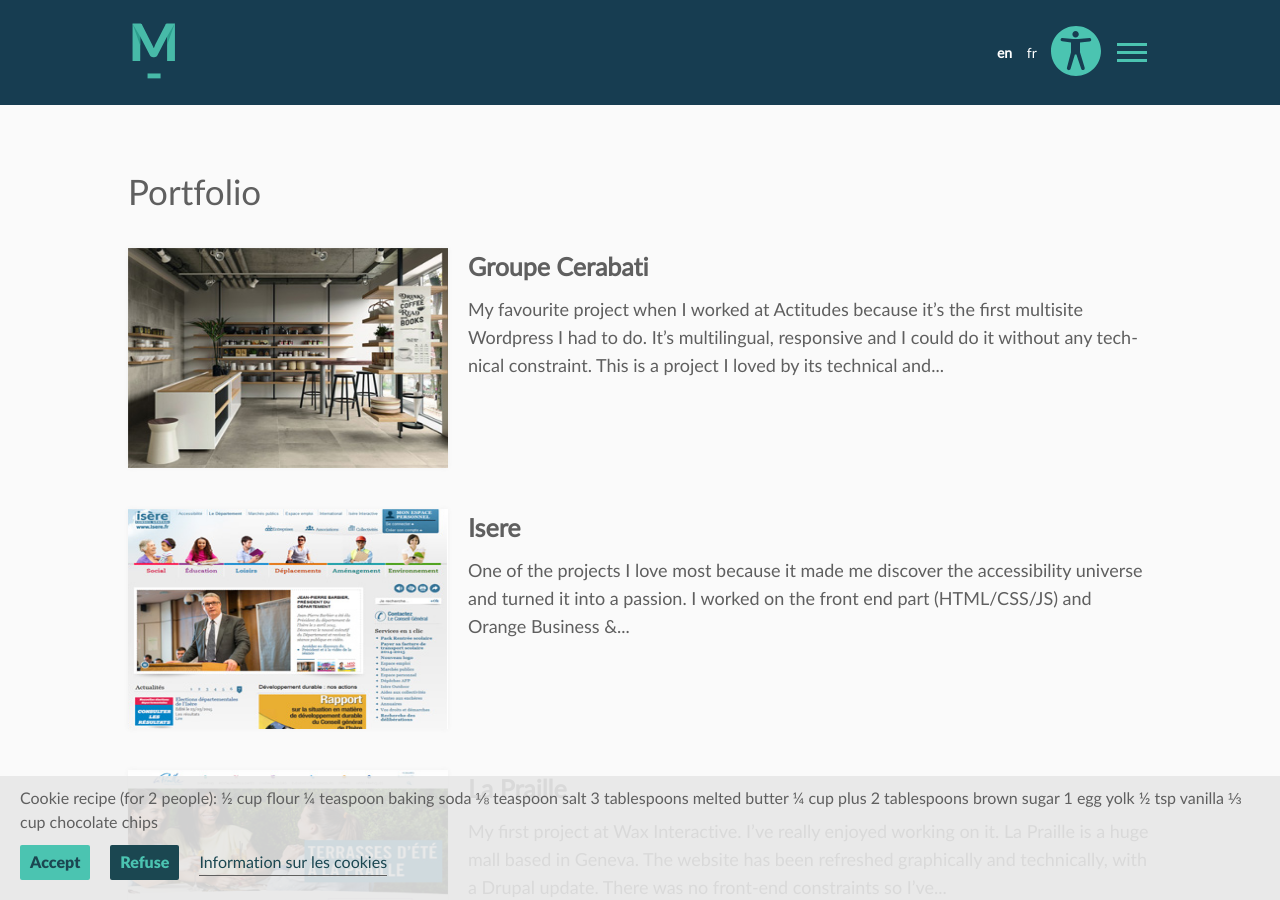
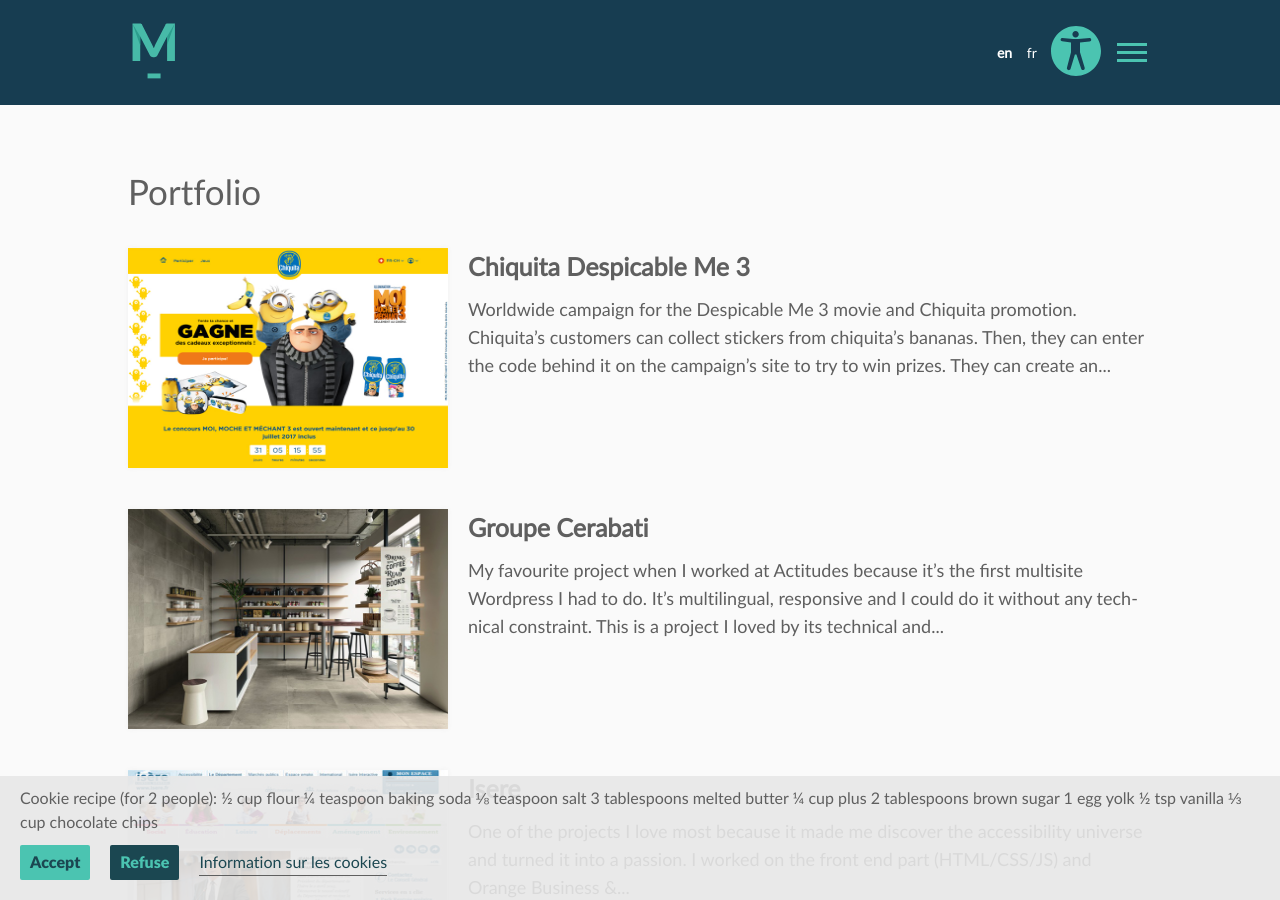
Before and after one commit to lchandelier/portfolio, a Jekyll site: the page built from portfolio-en.html, in a window 1280 px wide and 900 px high. Built offline with Jekyll 4.4.1, drawn with Linux system fonts in a browser that asks for light colours; comment, search, counter and statistics services are not loaded.

Commit message:
add chiquita project

```diff
--- a/_config.yml
+++ b/_config.yml
@@ -17,7 +17,7 @@
   en: /en
   fr: /
 baseurl: "" # the subpath of your site, e.g. /blog
-url: "http://localhost:3002" # the base hostname & protocol for your site
+url: "https://mylene-chandelier.me" # the base hostname & protocol for your site
 permalink: /:categories/:title
 folioURL:
   en: /en/portfolio
@@ -76,7 +76,7 @@
 go_top:
   en: Go on top of the page
   fr: Remonter la page
-git:
+github:
   en: Go to my Github profile
   fr: Accéder à mon repo Github
 linkedin:
--- a/_includes/head.html
+++ b/_includes/head.html
@@ -20,7 +20,7 @@
 
     <link rel="stylesheet" href="{{ "/assets/css/all.min.css" | prepend: site.baseurl }}">
     <link rel="stylesheet" href="{{ "/assets/css/print.min.css" | prepend: site.baseurl }}" media="print">
-    <link rel="canonical" href="{{ page.url | replace:'index.html','' | prepend: site.baseurl | prepend: site.url }}">
+    <link rel="canonical" href="{{ https://mylene-chandelier.me | replace:'index.html','' | prepend: site.baseurl | prepend: site.url }}">
     {% assign posts=site.posts | where:"ref", page.ref | sort: 'lang' %}{% for post in posts %}
     <link rel="alternate" hreflang="{{ post.lang }}" href="{{ post.url }}" />{% endfor %}
 
--- a/_layouts/default.html
+++ b/_layouts/default.html
@@ -13,6 +13,7 @@
 
     {% include footer.html %}
     <script src="/assets/js/all.min.js"></script>
+    <script src="/assets/js/tracking.js" nonce="9BaWAhQhu9grXzjLyVJj"></script>
   </body>
 
 </html>
--- /dev/null
+++ b/_posts/2017-06-29-project-chiquita-play.markdown
@@ -0,0 +1,22 @@
+---
+layout: post
+title:  "Chiquita Despicable Me 3"
+type: "Website showcase - responsive"
+ref: dm3
+date:   2017-06-29 07:18:11 +0100
+category: project
+permalink: /en/projects/project-chiquita-play.html
+lang: en
+thumbnail: /assets/img/projects/dm3.jpg
+alt_thumb:
+---
+
+Worldwide campaign for the Despicable Me 3 movie and Chiquita promotion.
+Chiquita's customers can collect stickers from chiquita's bananas. Then, they can enter the code behind it on the campaign's site to try to win prizes. They can create an account or not and can collect 30 stickers to complete their album. A wheel of luck can be turned everyday to try to win a new code.
+
+See the [Chiquita Despicable Me 3 website](http://play.chiquita.com/home "Chiquita Despicable Me 3 (new window)"){:target="_blank"}.
+
+<img src="{{ site.baseurl }}/assets/img/projects/dm3_large.jpg" alt=""
+             srcset="{{ site.baseurl }}/assets/img/projects/dm3_medium.jpg 670w,
+          {{ site.baseurl }}/assets/img/projects/dm3_large.jpg 1024w"
+          sizes="(min-width:671px) 1024px"/>
--- a/home.html
+++ b/home.html
@@ -166,7 +166,7 @@
                     <a href="https://github.com/mchandelier" class="github"
                        title="My Git repository (new window)" target="_blank">
                         <img src="{{ site.baseurl }}/assets/img/home/github.svg" width="34" height="34" alt="Github"/>
-                        <span class="a11y_hidden">{{ site.git[page.lang] }}</span>
+                        <span class="a11y_hidden">{{ site.github[page.lang] }}</span>
                     </a>
                 </li>
             </ul>
```
Also changed, not shown: _posts/2017-06-29-projet-chiquita-play.markdown (added, +23 -0 lines), assets/img/projects/dm3.jpg (added), assets/img/projects/dm3_large.jpg (added), assets/img/projects/dm3_medium.jpg (added), assets/img/projects/gc.jpg, assets/img/projects/praille.jpg.
